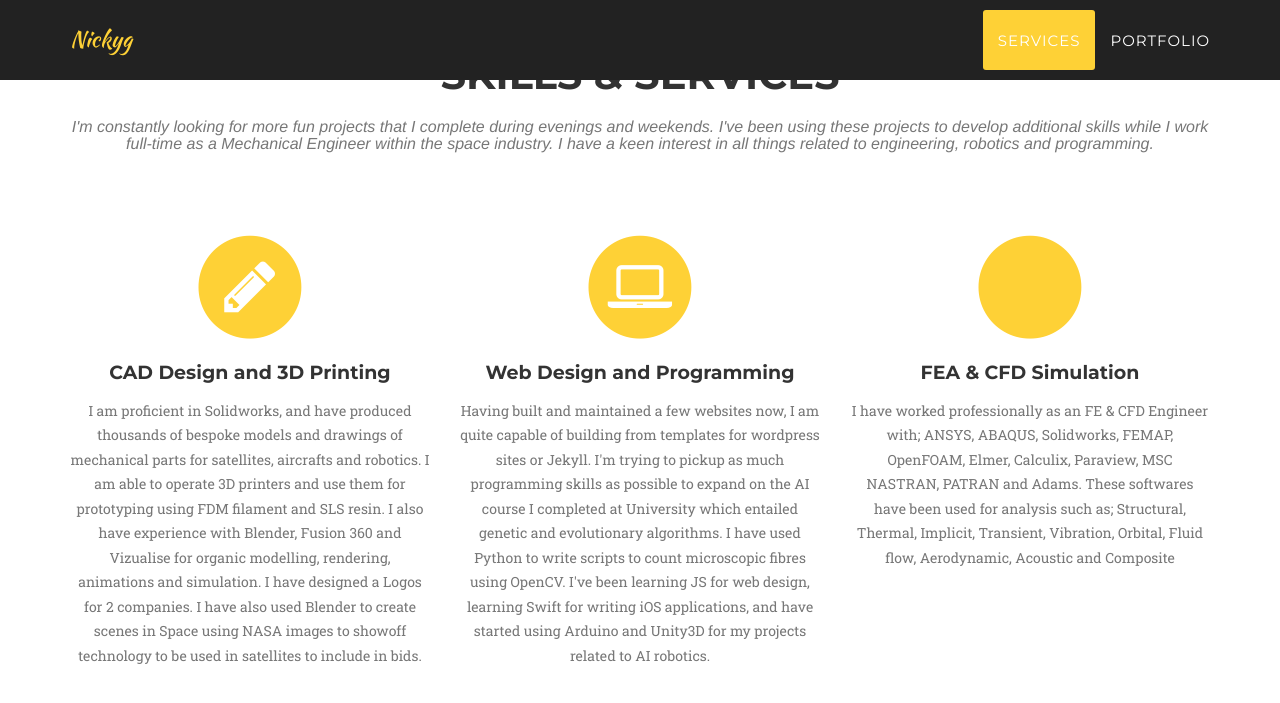
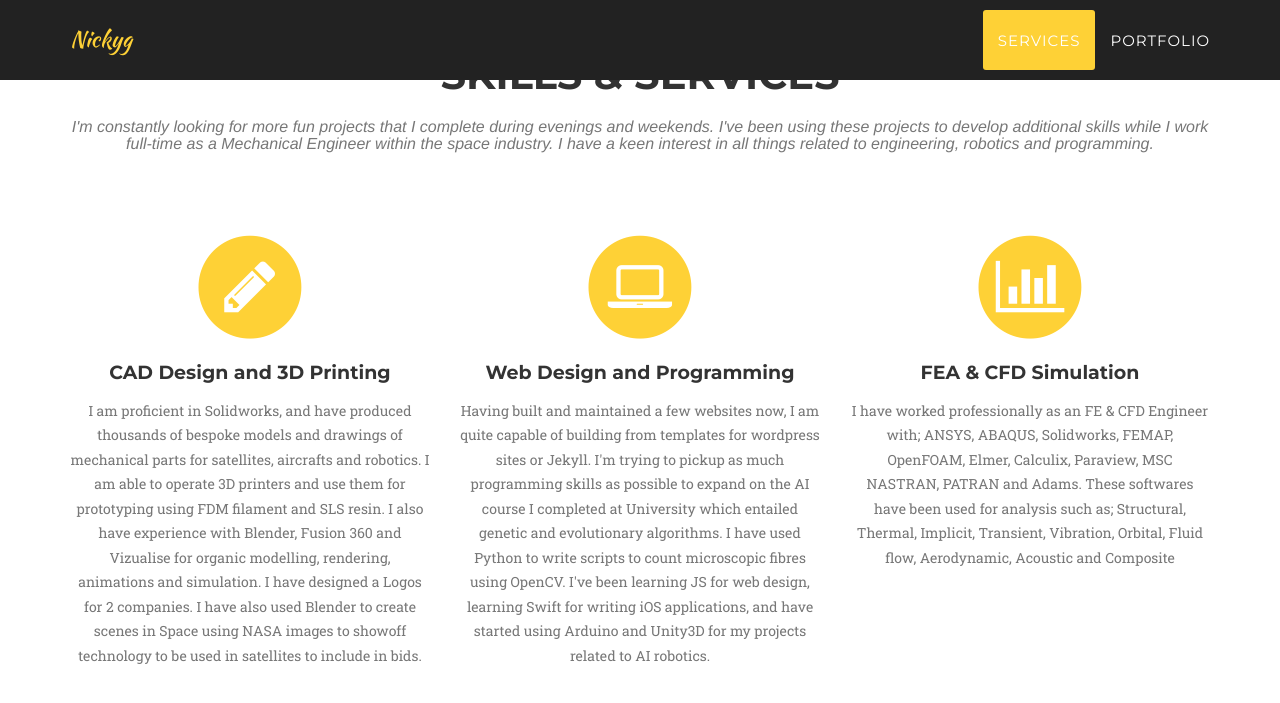
Before and after one commit to lilNickyg/NickGraham.github.io, a Jekyll site: the page built from index.html, in a window 1280 px wide and 900 px high, scrolled down 827 px. Shown: the top 703 px of the window. Built offline with Jekyll 4.4.1, drawn with Linux system fonts in a browser that asks for light colours; some web fonts are replaced.

Commit message:
bar chart

```diff
--- a/_includes/services.html
+++ b/_includes/services.html
@@ -31,7 +31,7 @@
                 <div class="col-md-4">
                     <span class="fa-stack fa-4x">
                         <i class="fa fa-circle fa-stack-2x text-primary"></i>
-                        <i class="fa fa-wind fa-stack-1x fa-inverse"></i>
+                        <i class="fa fa-bar-chart fa-stack-1x fa-inverse"></i>
                     </span>
                     <h4 class="service-heading">FEA & CFD Simulation</h4>
                     <p class="text-muted"> I have worked professionally as an FE & CFD Engineer with; ANSYS, ABAQUS, Solidworks, FEMAP, OpenFOAM, Elmer, Calculix, Paraview, MSC NASTRAN, PATRAN and Adams.
```
